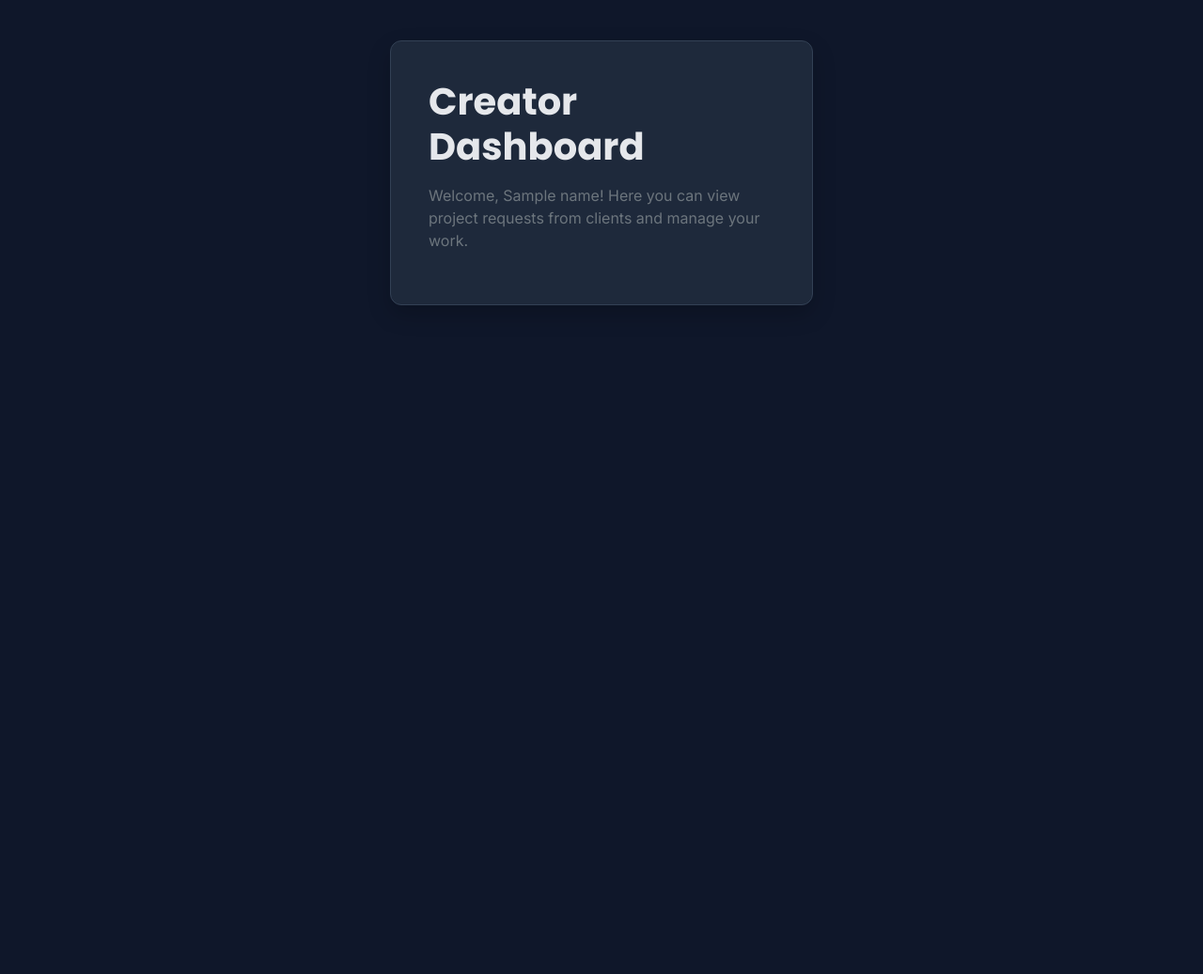
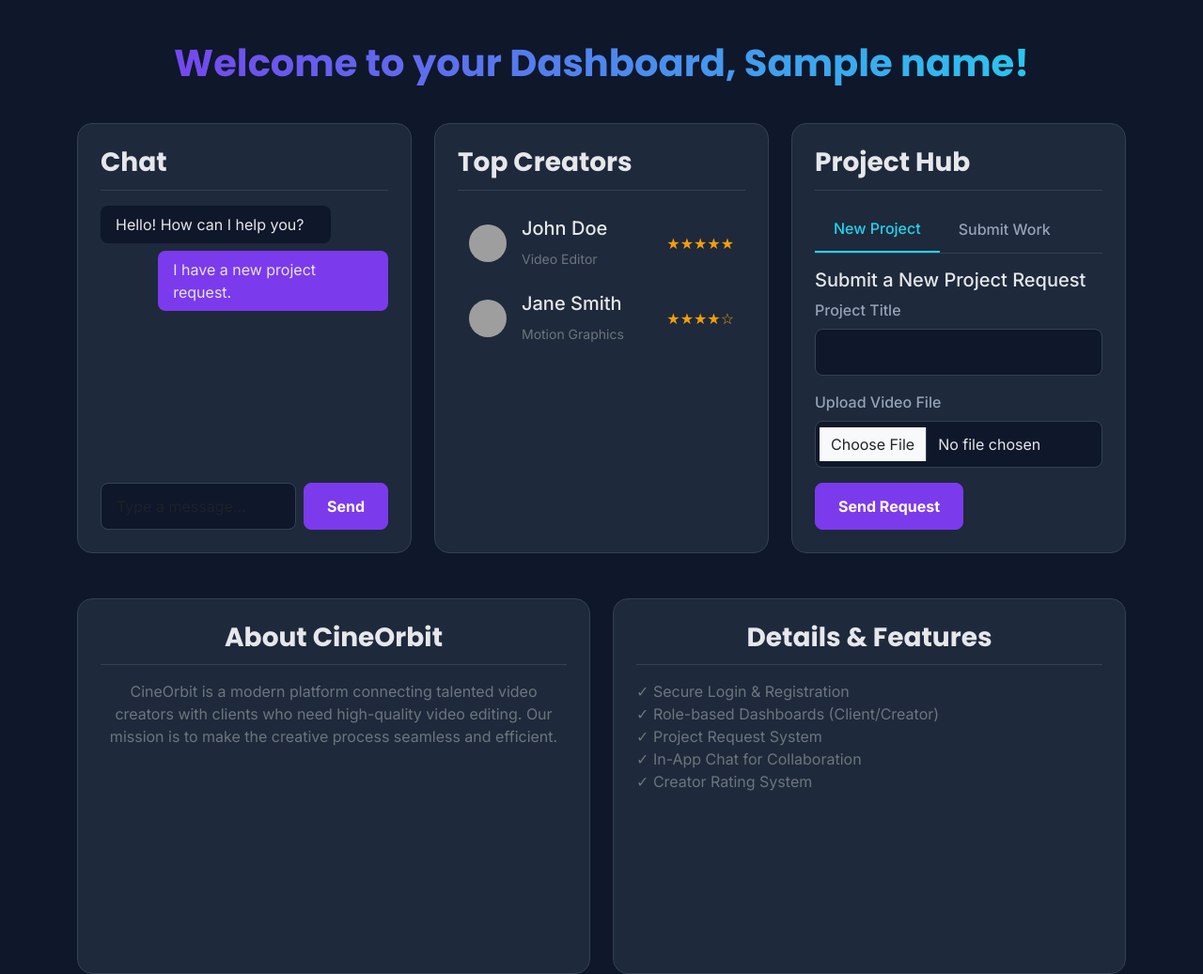
Before and after one commit to hariprasath104/CineOrbit, a Flask app: template templates/creator_dashboard.html in a window 1280 px wide. Shown: the part 85-1122 px from the top of the page at 94% size. Before the commit the page ends 410 px from the top, so only its background shows below. Run offline with Flask 3, Linux system fonts and the light colour scheme; the template is opened without the code that fills it: most values are stand-ins (such as "Sample title", 1, 10 or a date in 2020); grey boxes are pictures that could not be loaded.

Commit message:
Update creator_dashboard.html

```diff
--- a/templates/creator_dashboard.html
+++ b/templates/creator_dashboard.html
@@ -1,11 +1,110 @@
 {% extends 'base.html' %}
 
-{% block title %}Creator Dashboard - CineOrbit{% endblock %}
+{% block title %}Dashboard - CineOrbit{% endblock %}
 
 {% block content %}
-    <div class="content-card">
-        <h1 class="mb-3">Creator Dashboard</h1>
-        <p class="text-secondary">Welcome, {{ name }}! Here you can view project requests from clients and manage your work.</p>
-        <!-- In the future, you will list the incoming project requests here -->
+<h1 class="dashboard-heading">Welcome to your Dashboard, {{ name }}!</h1>
+
+<!-- TOP SECTION: 3 Columns -->
+<div class="dashboard-grid">
+    <!-- Column 1: Chat UI -->
+    <div class="dashboard-card chat-ui">
+        <h3>Chat</h3>
+        <div class="messages">
+            <!-- Chat messages will appear here -->
+            <div class="message">Hello! How can I help you?</div>
+            <div class="message sent">I have a new project request.</div>
+        </div>
+        <div class="chat-input">
+            <input type="text" class="form-control" placeholder="Type a message...">
+            <button class="btn btn-primary">Send</button>
+        </div>
     </div>
+
+    <!-- Column 2: Top Creators -->
+    <div class="dashboard-card">
+        <h3>Top Creators</h3>
+        <div class="creator-list">
+            <!-- A list of creators will appear here -->
+            <div class="creator-list-item">
+                <img src="https://i.pravatar.cc/40?img=1" alt="Creator">
+                <div>
+                    <h5>John Doe</h5>
+                    <small class="text-secondary">Video Editor</small>
+                </div>
+                <div class="rating">★★★★★</div>
+            </div>
+            <div class="creator-list-item">
+                <img src="https://i.pravatar.cc/40?img=2" alt="Creator">
+                <div>
+                    <h5>Jane Smith</h5>
+                    <small class="text-secondary">Motion Graphics</small>
+                </div>
+                <div class="rating">★★★★☆</div>
+            </div>
+        </div>
+    </div>
+
+    <!-- Column 3: Project Forms -->
+    <div class="dashboard-card project-forms">
+        <h3>Project Hub</h3>
+        <div class="tabs">
+            <button class="tab-button active" onclick="openTab(event, 'ClientForm')">New Project</button>
+            <button class="tab-button" onclick="openTab(event, 'CreatorForm')">Submit Work</button>
+        </div>
+
+        <!-- Client Form Tab -->
+        <div id="ClientForm" class="tab-content active">
+            <h5>Submit a New Project Request</h5>
+            <form>
+                <div class="mb-3">
+                    <label class="form-label">Project Title</label>
+                    <input type="text" class="form-control">
+                </div>
+                <div class="mb-3">
+                    <label class="form-label">Upload Video File</label>
+                    <input type="file" class="form-control">
+                </div>
+                <button type="submit" class="btn btn-primary">Send Request</button>
+            </form>
+        </div>
+
+        <!-- Creator Form Tab -->
+        <div id="CreatorForm" class="tab-content">
+            <h5>Submit Your Edited Video</h5>
+            <form>
+                <div class="mb-3">
+                    <label class="form-label">Select Project</label>
+                    <select class="form-control">
+                        <option>Project A</option>
+                        <option>Project B</option>
+                    </select>
+                </div>
+                <div class="mb-3">
+                    <label class="form-label">Upload Final Video</label>
+                    <input type="file" class="form-control">
+                </div>
+                <button type="submit" class="btn btn-primary">Submit for Review</button>
+            </form>
+        </div>
+    </div>
+</div>
+
+<!-- BOTTOM SECTION: 2 Columns -->
+<div class="about-details-section">
+    <div class="dashboard-card">
+        <h3>About CineOrbit</h3>
+        <p class="text-secondary">CineOrbit is a modern platform connecting talented video creators with clients who need high-quality video editing. Our mission is to make the creative process seamless and efficient.</p>
+    </div>
+    <div class="dashboard-card">
+        <h3>Details & Features</h3>
+        <ul class="list-unstyled text-secondary text-start">
+            <li>✓ Secure Login & Registration</li>
+            <li>✓ Role-based Dashboards (Client/Creator)</li>
+            <li>✓ Project Request System</li>
+            <li>✓ In-App Chat for Collaboration</li>
+            <li>✓ Creator Rating System</li>
+        </ul>
+    </div>
+</div>
 {% endblock %}
```
